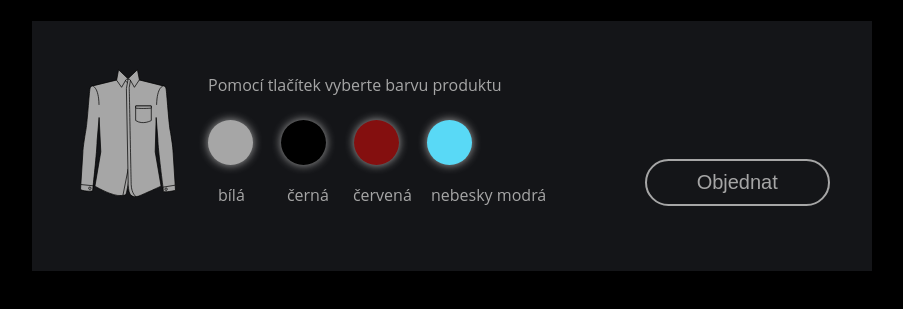
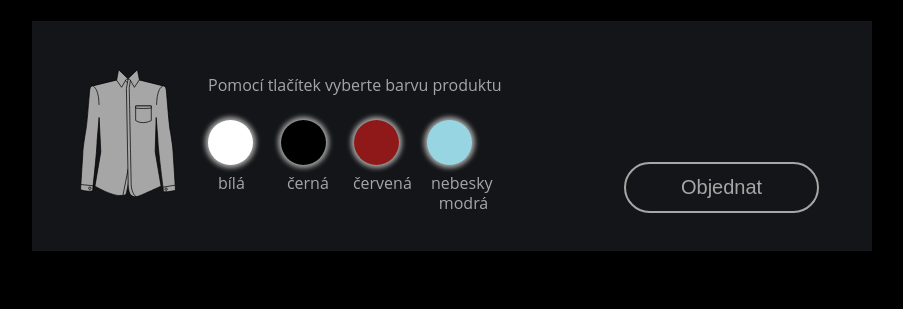
Before and after one commit to terezalucie/spolecny-projekt, a plain HTML site: page index.html in a window 1280 px wide. Shown: the part 267-576 px from the top of the page, without its empty margins (188-1091 px from the left). Drawn offline with Linux system fonts and the light colour scheme; a web font is replaced by a local one.

Commit message:
HTML/CSS hotovo

```diff
--- a/index.html
+++ b/index.html
@@ -70,14 +70,17 @@
             <div class="color-box red"></div>
             <div class="color-box blue"></div>
 
-            <button class="order" id="btn">Objednat</button>
+
 
             <div class="names">
               <p class="color__name white-name">bílá</p>
               <p class="color__name black-name">černá</p>
               <p class="color__name red-name">červená</p>
-              <p class="color__name blue-name">nebesky modrá</p>
+              <p class="color__name blue-name1">nebesky</p>
+              <p class="color__name blue-name2">modrá</p>
             </div>
+
+            <button class="order" id="btn">Objednat</button>
         </div>
     </div>
   </body>
--- a/style.css
+++ b/style.css
@@ -23,7 +23,7 @@ body {
   max-width: 840px;
   margin-left: auto;
   margin-right: auto;
-  height: 250px;
+  height: 230px;
 }
 header {
   padding-top: 4rem;
@@ -60,6 +60,7 @@ h1.site-title span {
   stroke-width: 2;
 }
 
+
 .product__colors{
   position: relative;
   top: -9rem;
@@ -70,25 +71,32 @@ h1.site-title span {
   width: 45px;
   height: 45px;
   border-radius: 50%;
-  box-shadow: 0px 0px 10px #a6a6a6;
+  box-shadow: 0px 0px 5px 3px rgb(166, 166, 166);
   display: inline-block;
   margin-right: 1.5rem;
   margin-top: 0.5rem;
 }
+.color-box:hover,
+.color-box:active {
+  box-shadow: 0px 0px 6px 3px rgb(255, 255, 255);
+}
 
+
+/* Barvy košil */
 .white {
-  background-color: #a6a6a6;
+  background-color: #ffffff;
 }
 .black {
   background-color: rgb(0, 0, 0);
 }
 .red {
-  background-color: rgb(132, 15, 15);
+  background-color: rgb(143, 25, 25);
 }
 .blue {
-  background-color: rgb(89, 217, 246);
+  background-color: #97d5e2;
 }
 
+/* Názvy košil */
 .color__name {
   display: inline-block;
   margin-top: 2px;
@@ -103,23 +111,30 @@ h1.site-title span {
 .red-name {
   margin-left: 20px;
 }
-.blue-name {
+.blue-name1 {
   margin-left: 15px;
 }
+.blue-name2 {
+  position: relative;
+  top: 20px;
+  left: -58px;
+}
 
+/* Tlačítko pro objednání */
 .order {
   background: none;
   border: 2px solid #a6a6a6;
   color: #a6a6a6;
   border-radius: 30px;
-  padding: 10px 50px;
+  padding: 12px 55px;
   font-size: 20px;
   position: relative;
-  left: 9rem;
-  top: 1.5rem;
+  left: 26rem;
+  bottom: 3rem;
 }
 
-.order:hover{
+.order:hover,
+.order:active {
   border: 2px solid #ffffff;
   color: #ffffff;
 }
```
